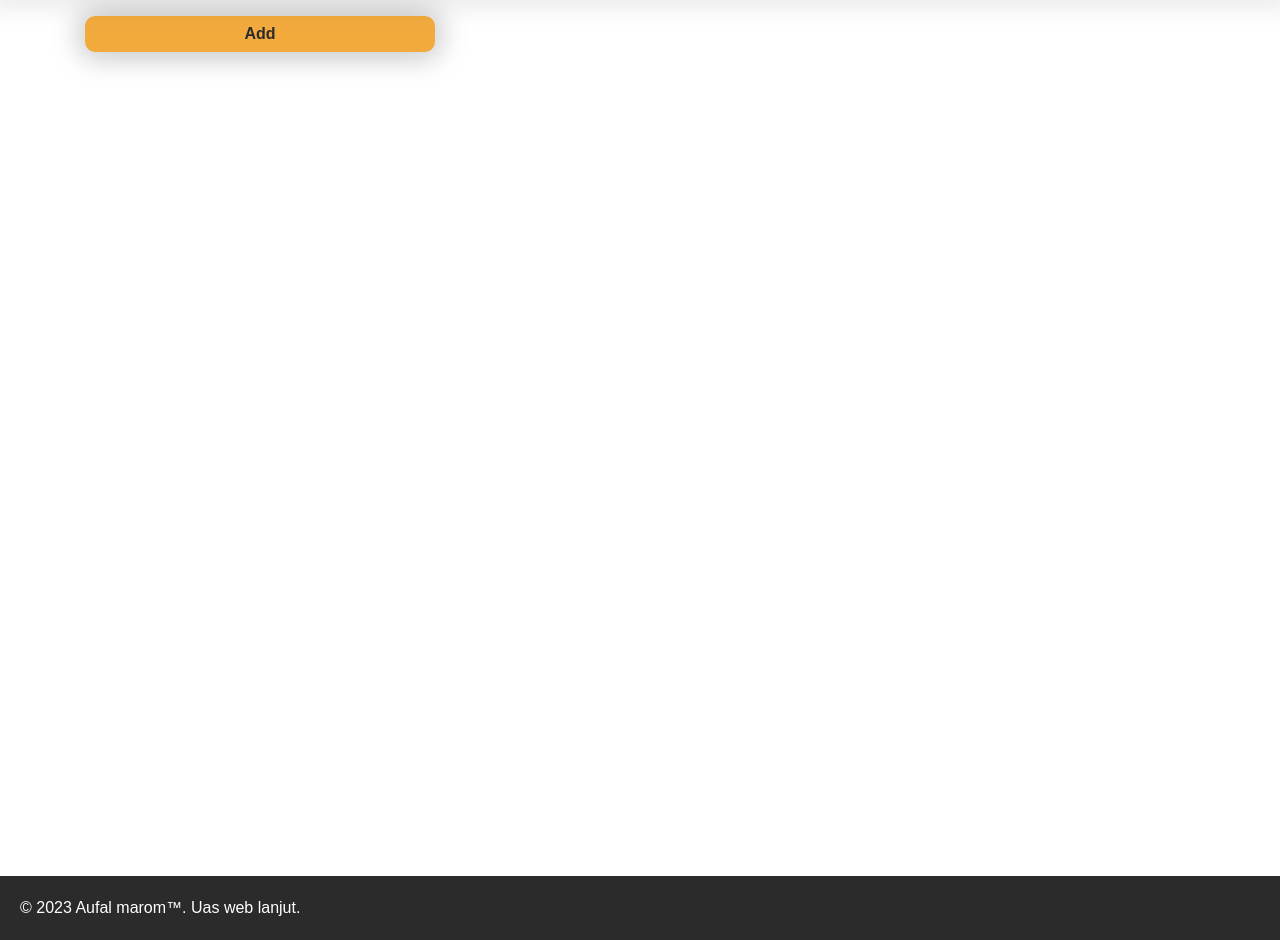
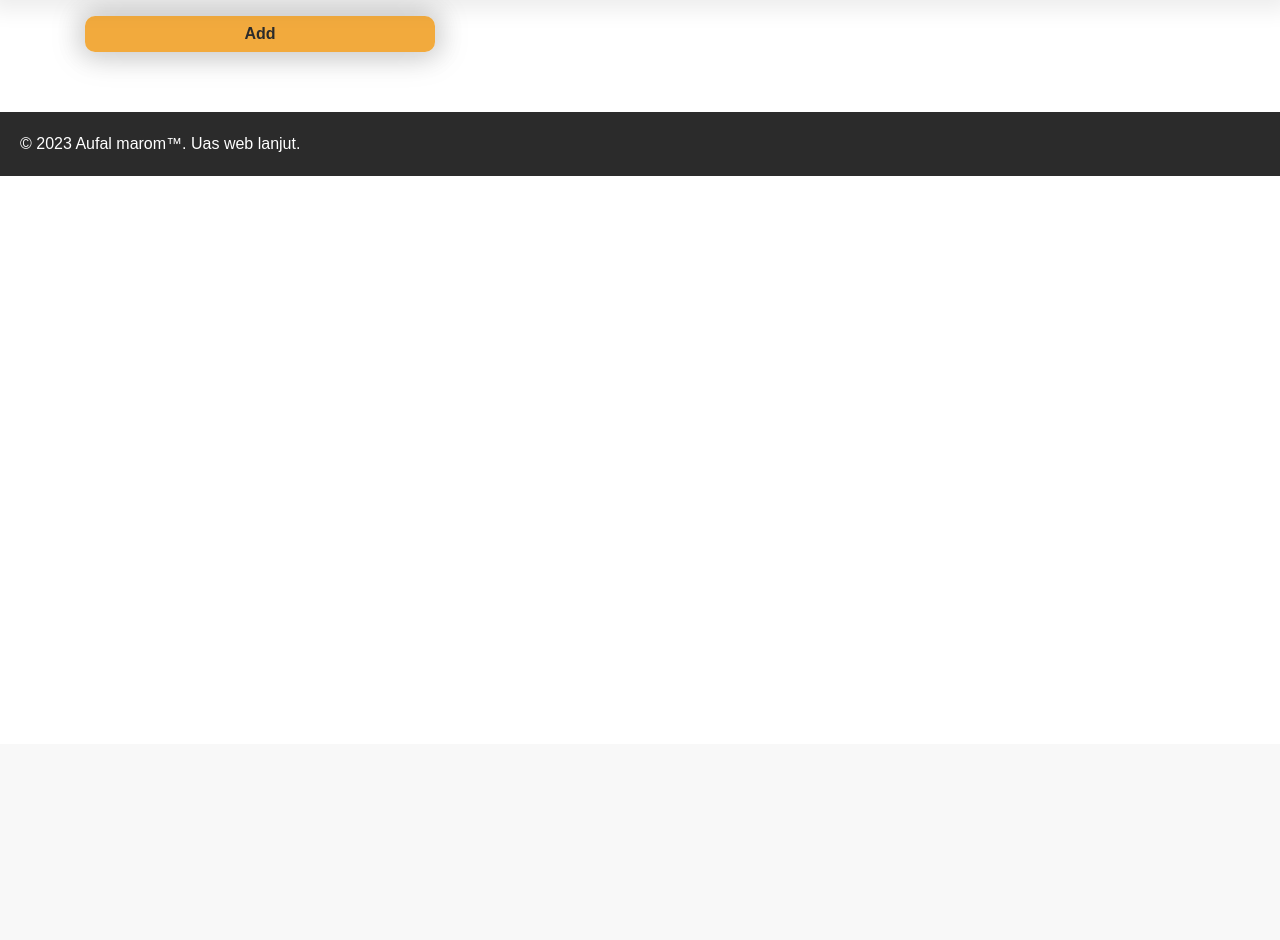
Before and after one commit to aufall02/uasweblanjut, a CodeIgniter 4 app: template app/Views/pages/products.php in a window 1280 px wide. Shown: the part 56-996 px from the top of the page. After the commit the page ends 232 px from the top, so only its background shows below. Run offline with PHP 8.4 and a stand-in for CodeIgniter, Linux system fonts and the light colour scheme; the template is opened without the code that fills it, so the values that code supplies are empty; some libraries are stand-ins or nearby versions.

Commit message:
update_part6

```diff
--- a/app/Controllers/Products.php
+++ b/app/Controllers/Products.php
@@ -118,7 +118,7 @@ class Products extends BaseController
     public function delete($id)
     {
 
-        $this->productsModel->delProduct($id);
+        $this->productsModel->delete($id);
         session()->setFlashdata('pesan', 'berhasil hapus data');
         return redirect()->to('/products');
     }
--- a/app/Views/index.php
+++ b/app/Views/index.php
@@ -15,7 +15,7 @@
   <header>
     <?= $this->include('template/navbar') ?>
   </header>
-  <div class="mx-5 mt-3 vh-100">
+  <div class="mx-5 mt-3 ">
     <?= $this->renderSection('content') ?>
   </div>
 
--- a/app/Views/pages/products.php
+++ b/app/Views/pages/products.php
@@ -2,7 +2,7 @@
 <?= $this->section('content') ?>
 
 <!-- Cards -->
-<div class="container">
+<div class="container ">
     <?php if (session()->getFlashdata('pesan')) : ?>
         <div class="alert alert-success" role="alert">
             <?= session()->getFlashdata('pesan') ?>
@@ -10,7 +10,7 @@
     <?php endif; ?>
     <div class="row g-4" data-aos="fade-up">
         <?php foreach ($products as $product) { ?>
-            <div class="col-12 col-md-6 col-lg-4">
+            <div class="col-12 col-md-6 col-lg-4 my-3">
                 <div class="card">
                     <img src="<?php echo base_url('img/' . $product['image']) ?>" class="card-img-top" alt="...">
                     <div class="card-body">
--- a/public/style.css
+++ b/public/style.css
@@ -220,8 +220,8 @@ li .nav-link:hover {
   padding: 20px;
   background-color: #2b2b2b;
   margin-top: 60px;
-  bottom: 0;
   display: flex;
+
 }
 
 span {
```
